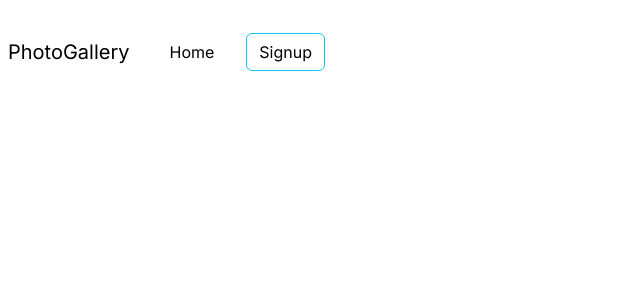
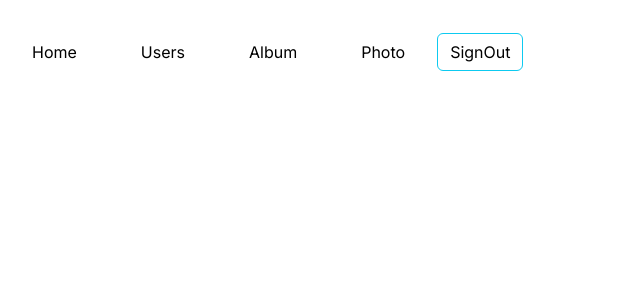
Before and after one commit to Komenpurity/PhotoGallery, a React (Create React App) app in the folder client/: page /datanav in a window 1280 px wide. Shown: the top 300 px of the page, without its empty margins (0-640 px from the left). Built offline with nearby package versions, Linux system fonts and the light colour scheme; the HTML template or start-up script is replaced by a standard one.

Commit message:
added user,photos,album navbar and signout functionality

```diff
--- a/client/src/App.js
+++ b/client/src/App.js
@@ -1,18 +1,17 @@
 import './App.css';
 import Home from './components/Home';
 import { Routes, Route, BrowserRouter } from "react-router-dom";
-import Navbar from "./components/Navbar";
 import Landing from './components/Landing';
 import Signup from './components/Signup'
 import Login from './components/Login';
 import UserInfo from './components/UserInfo';
 import AlbumInfo from './components/AlbumInfo';
 import PhotoInfo from './components/PhotoInfo';
+import DataNav from './components/DataNav';
 
 function App() {
   return (
     <BrowserRouter>
-    <Navbar />
         <Routes >
           <Route path = "/" element = {<Home/>}/>
           <Route path = "/signup" element = {<Signup/>}/>
@@ -21,6 +20,7 @@ function App() {
           <Route path = "/userinfo" element = {<UserInfo/>}/>
           <Route path = "/album" element = {<AlbumInfo/>}/>
           <Route path = "/photo" element = {<PhotoInfo/>}/>
+          <Route path = "/datanav" element = {<DataNav/>}/>
          </Routes>
       </BrowserRouter>
   );
--- a/client/src/components/AlbumInfo.js
+++ b/client/src/components/AlbumInfo.js
@@ -1,4 +1,5 @@
 import React, { useEffect, useState } from 'react'
+import DataNav from './DataNav'
 
 function AlbumInfo() {
     const [album,setAlbum] = useState([])
@@ -15,6 +16,8 @@ function AlbumInfo() {
     },[])
 
   return (
+    <div>
+      <DataNav />
     <div className='row'>
       <h4>Albums</h4>
         {album?.map(data => {
@@ -29,6 +32,7 @@ function AlbumInfo() {
           )
         })}
     </div>
+    </div>
   )
 }
 
--- /dev/null
+++ b/client/src/components/DataNav.js
@@ -0,0 +1,42 @@
+import React from 'react'
+import { Link } from "react-router-dom";
+import { signOut } from "firebase/auth";
+import { auth } from "../ firebase";
+
+function DataNav() {
+
+    const userSignOut = () => {
+        signOut(auth)
+          .then(() => {
+            console.log("sign out successful");
+          })
+          .catch((error) => console.log(error));
+      };
+
+  return (
+    <nav className="navbar navbar-expand-lg navbar-light">
+        <div className="navbar-nav m-4">
+            <li className="nav-item nav-link"> <Link to="/" className="navbar-link text-decoration-none text-black">Home</Link> </li>
+        </div>
+
+        <div className="navbar-nav m-4">
+            <li className="nav-item nav-link"> <Link to="/userinfo" className="navbar-link text-decoration-none text-black">Users</Link> </li>
+        </div>
+
+        <div className="navbar-nav m-4">
+            <li className="nav-item nav-link"> <Link to="/album" className="navbar-link text-decoration-none text-black">Album</Link> </li>
+        </div>
+
+        <div className="navbar-nav m-4">
+            <li className="nav-item nav-link"> <Link to="/photo" className="navbar-link text-decoration-none text-black">Photo</Link> </li>
+        </div>
+
+        <div className="navbar-nav d-flex justify-content-end">
+            <button type="button" className="btn btn-outline-info" onClick={userSignOut} ><Link to="/login" className="navbar-link text-decoration-none text-black">SignOut</Link></button>
+        </div>
+
+    </nav>
+  )
+}
+
+export default DataNav
--- a/client/src/components/Home.js
+++ b/client/src/components/Home.js
@@ -1,10 +1,12 @@
 import React from 'react'
 import Landing from './Landing'
+import Navbar from './Navbar'
 
 function Home() {
 
   return (
     <div className='container'>
+        <Navbar />
         <Landing />
     </div>
   )
--- a/client/src/components/PhotoInfo.js
+++ b/client/src/components/PhotoInfo.js
@@ -1,4 +1,5 @@
 import React, { useEffect, useState } from 'react'
+import DataNav from './DataNav'
 
 function PhotoInfo() {
     const [photo,setPhoto] = useState([])
@@ -16,6 +17,8 @@ function PhotoInfo() {
 
 
   return (
+    <div>
+      <DataNav />
     <div className='row'>
       <h4>Photo</h4>
         {photo.slice(0,180)?.map(data => {
@@ -32,6 +35,7 @@ function PhotoInfo() {
           )
         })}
     </div>
+    </div>
   )
 }
 
--- a/client/src/components/UserInfo.js
+++ b/client/src/components/UserInfo.js
@@ -1,5 +1,6 @@
 import React, { useEffect, useState } from 'react'
 import UserDisplay from './UserDisplay'
+import DataNav from './DataNav'
 
 function UserInfo() {
   //Hold user's state
@@ -29,6 +30,8 @@ function UserInfo() {
   }
 
   return (
+    <div>
+      <DataNav />
     <div className='row'>
       <h4>Users</h4>
         {users?.map(data => {
@@ -49,6 +52,7 @@ function UserInfo() {
           }
         )}
     </div>
+    </div>
   )
 }
 
```
